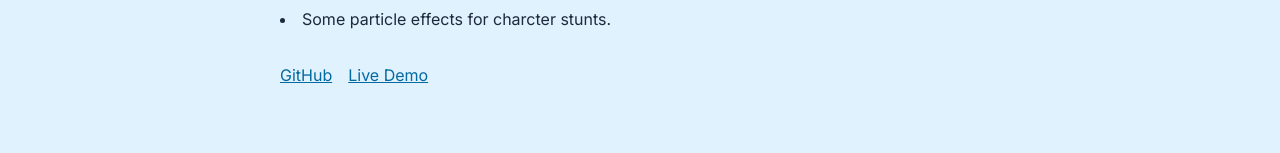
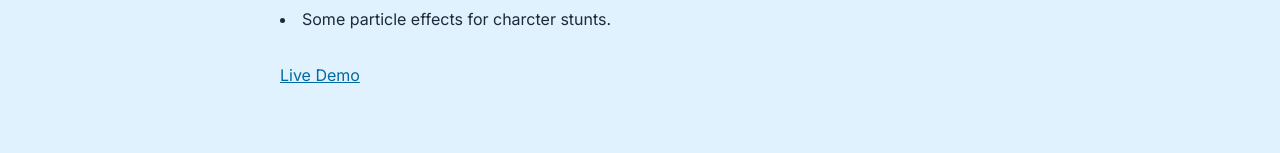
Before and after one commit to Yimyax/my-portfolio, a Next.js app: page /projects/3d-animation in a window 1280 px wide. Shown: the part 581-734 px from the top of the page. Built offline with nearby package versions, Linux system fonts and the light colour scheme.

Commit message:
Fixed links

```diff
--- a/app/data/projects.ts
+++ b/app/data/projects.ts
@@ -6,7 +6,7 @@ export const projects = [
     longDescription: "This project was done individually. The purpose of the project was to create an online website which allows users to rent cars. It consists of a grid-view of cars which can be rented by users. There is a filter bar and search bar at the top of the page, which can be used to search for specific cars/car models. The user can rent an available car by filling out a form for renting/customer details. Once rented, the car will be marked 'unavailabe' in the main page. This project was built using HTML, PHP, CSS, Javascript, and JSON using AWS (student) cloud services.",
     features: ["Grid-view of cars and their details.", "Filter and Search bar to help with car seach.", "Registration form which the user fills out before renting car.","A JSON database holding information for cars and their availability."],
     tech: ["AWS (Student)", "HTML", "PHP", "CSS", "Javascript", "JSON"],
-    github: "github.com/Yimyax/Car-Rental-Website",
+    github: "https://github.com/Yimyax/Car-Rental-Website",
     demo: "",
     photos: ["photo url"],
     highlight: true, // shows on homepage
@@ -18,7 +18,7 @@ export const projects = [
     longDescription: "This project was done in a team of 4. The purpose of the project was to create an interactive environment which utilises Three.js and Javascript. It consists of a 3D environment of a procedurally generated terrain, trees, clouds and sun. Their is a HUD which allows the user to control the environment's values such as terrain bumpiness, tree height, sun's daylight, and more. Once a value is changed, the environment will udpate live. This project was built with the help of Node.js, Visual Studio Code.",
     features: ["The environment is procedurally generated. ","HUD for controling values of the environment.", "The environment updates live when it's values are changed in the HUD.", "The user can move around the environment using camera controls and movement controls."],
     tech: ["Three.js", "Javascript", "Node.js", "HTML", "CSS", "Visual Studio Code", "Github"],
-    github: "github.com/Yimyax/ThreeJS-Project",
+    github: "https://github.com/Yimyax/ThreeJS-Project",
     demo: "",
     photos: ["photo url"],
     highlight: true,
@@ -30,7 +30,7 @@ export const projects = [
     longDescription: "This project was done in a team of 2. The purpose of the project was to create 2 AI systems which could be implemented in a real multiplayer game. It consists of a patrolling enemy AI system and a stationary enemy AI system. The patrolling enemy walks around the envrionment, searching for the player, then hunts them down by finding the shortest path. The stationary enemy searches for the player and shoots a laser to hunt them down. As time goes on, both AI systems will gradually become smarter and faster at tracking down the player. The project also supports multiplayer, so many players can try escape/survive the enemies. This project was built in Unreal Engine using C++.",
     features: ["An AI system that patrols, chases, and hunts the player.", "An AI system that seeks, follows, and shoots the player.", "Compatability with multiple players (up to 4 players)."],
     tech: ["Unreal Engine", "C++"],
-    github: "github.com/Yimyax/EnemyAI_Systems",
+    github: "https://github.com/Yimyax/EnemyAI_Systems",
     demo: "https://www.youtube.com/watch?v=XMoHwH76-QI&list=PL_Oshr_zVBisVZ_3ncVF5e671FluzElV&index=5",
     photos: ["photo url"],
     highlight: false, // only shows on the full Projects page
@@ -42,7 +42,7 @@ export const projects = [
     longDescription: "This project was done individually. The purpose of this project was to create an interactive software which records and transforms data. It consists of a painting tool having settings for colour, shape, and size. A timer records the drawing and animates it once it is up. Sounds are played whenever the drawing hits the edge of the screen. There are options to freeze the animation, mute the sounds, and let the drawing overlap creating a new artwork. The user can clear the canvas to start again. This project was built using Java in Processing.",
     features: ["A painting tool with various stroke options for colours, transparencies, shapes, and sizes.", "A preview of what the stroke looks like.", "An option to change the animation and sounds toggle.", "A clear button that restarts the experience.", "Drawings animate after a while and can make sounds too."],
     tech: ["Processing", "Java"],
-    github: "github.com/Yimyax/Processing-Interactive-Media",
+    github: "https://github.com/Yimyax/Processing-Interactive-Media",
     demo: "",
     photos: ["photo url"],
     highlight: true, // only shows on the full Projects page
@@ -55,7 +55,7 @@ export const projects = [
     features: ["1 tutorial + 3 levels, each with a different theme, choice modifier, and puzzles.", "A 'Would you rather' decision mechanic which can affect the player, snail, or level.", "Unique puzzles to solve such as the keypad & passcode, pressure plate, boxes, conveyor belts, and buttons."],
     tech: ["Unity", "C#", "Atlassian Jira", "Atlassian Confluence", "Github"],
     github: "",
-    demo: "harrylec.itch.io/snail-game",
+    demo: "https://harrylec.itch.io/snail-game",
     photos: ["photo url"],
     highlight: false, // only shows on the full Projects page
   },
--- a/app/page.tsx
+++ b/app/page.tsx
@@ -21,7 +21,7 @@ export default function Home() {
             Graduate of UTS, having experiences & skills in web development, software development and games development.
           </p>
           <div className="flex gap-4">
-            <a href="www.linkedin.com/in/joshua-isaraela-23457a319" className="text-(--ocean) underline">LinkedIn</a>
+            <a href="https://www.linkedin.com/in/joshua-isaraela-23457a319/" className="text-(--ocean) underline">LinkedIn</a>
             <a href="https://github.com/Yimyax" className="text-(--ocean) underline">GitHub</a>
             <a href="https://yimyax.itch.io/" className="text-(--ocean) underline">Itch</a>
           </div>
--- a/app/projects/[slug]/page.tsx
+++ b/app/projects/[slug]/page.tsx
@@ -39,7 +39,9 @@ export default async function ProjectDetail({
       </section>
 
       <div className="flex gap-4">
-        <a href={project.github} className="text-(--ocean) underline">GitHub</a>
+        {project.github && (
+          <a href={project.github} className="text-(--ocean) underline">GitHub</a>
+        )}
         {project.demo && (
           <a href={project.demo} className="text-(--ocean) underline">Live Demo</a>
         )}
```
